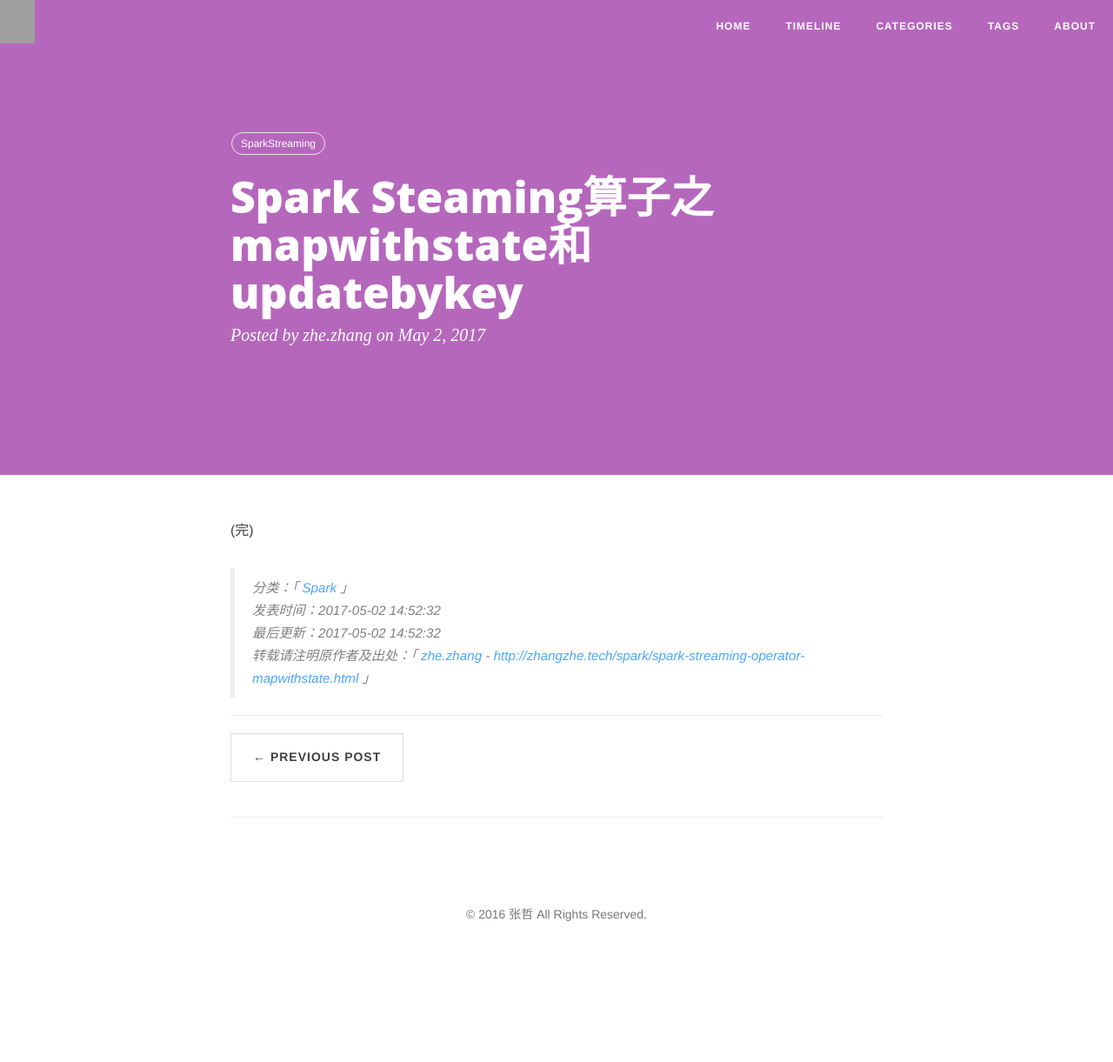
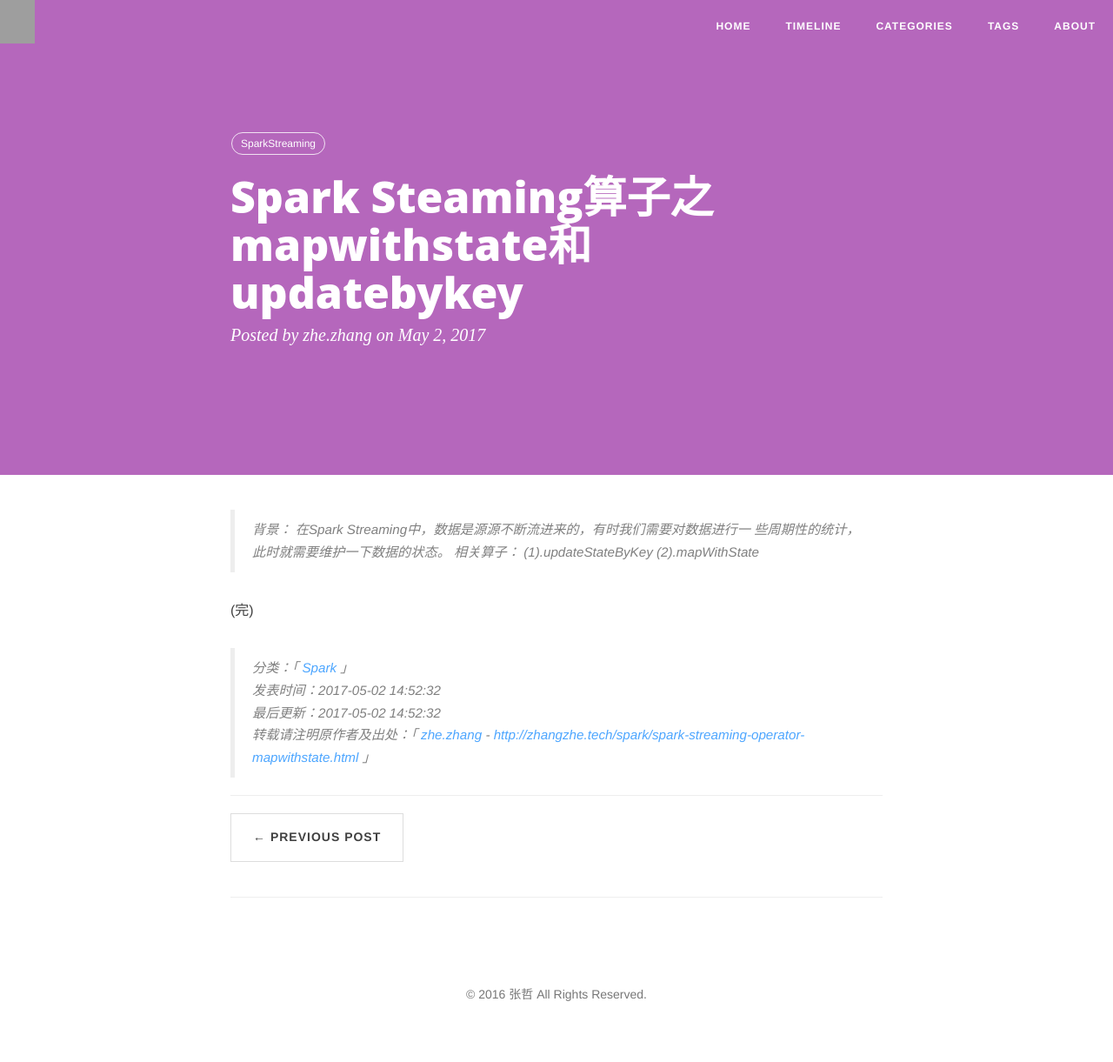
Before and after one commit to Zhangzhe09/zhangzhe09.github.io, a Jekyll site: the page built from _posts/2017-05-02-spark-streaming-operator-mapwithstate.md, in a window 1280 px wide. Shown: the whole page at 87% size. Built offline with Jekyll 4.4.1, drawn with Linux system fonts in a browser that asks for light colours; nearby versions of some CDN libraries; comment, search, counter and statistics services are not loaded; before the commit the page ends 1129 px from its top, so only the background shows below that; grey boxes are pictures that could not be loaded.

Commit message:
add sth to streaming

```diff
--- a/_posts/2017-05-02-spark-streaming-operator-mapwithstate.md
+++ b/_posts/2017-05-02-spark-streaming-operator-mapwithstate.md
@@ -7,3 +7,8 @@ description: "Spark Steaming算子之mapwithstate和updatebykey"
 first_time: "2017-05-02 14:52:32"
 last_time: "2017-05-02 14:52:32"
 ---
+> 背景：
+> 在Spark Streaming中，数据是源源不断流进来的，有时我们需要对数据进行一 些周期性的统计，此时就需要维护一下数据的状态。
+> 相关算子：
+> (1).updateStateByKey
+> (2).mapWithState
```
